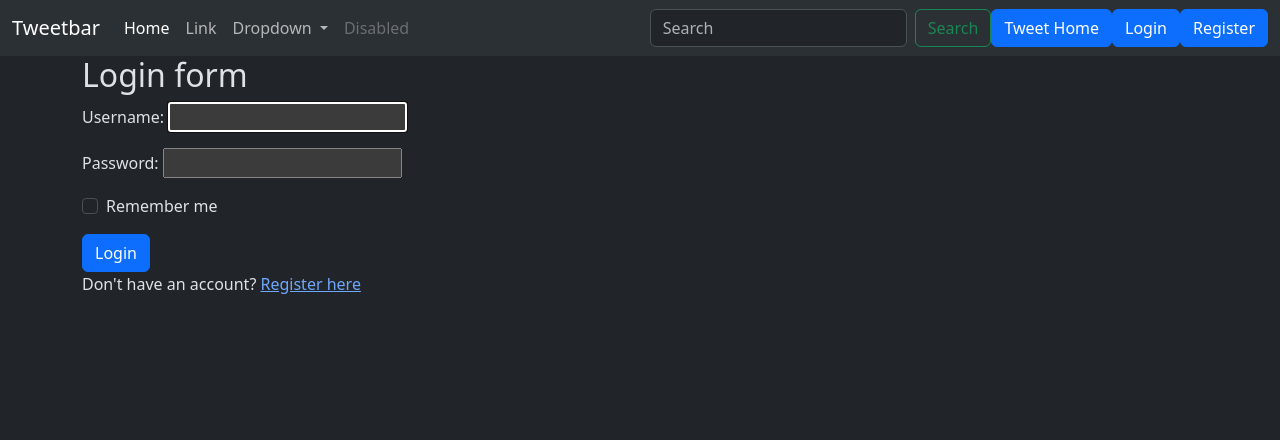
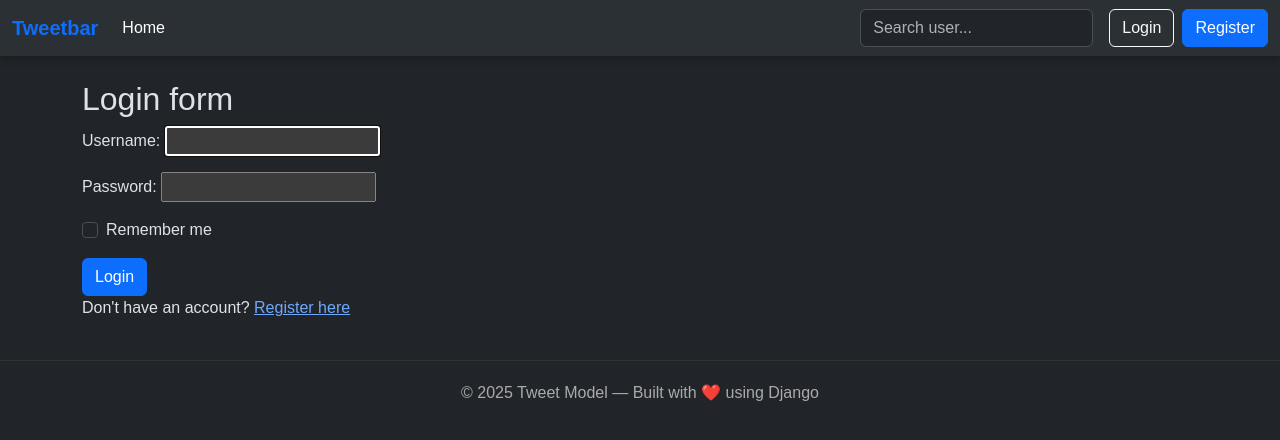
Before and after one commit to paras-bista/Tweet_Model, a Django app: page /login/ in a window 1280 px wide. Shown: the top 440 px of the page. Run offline with Django 5.2, Linux system fonts and the light colour scheme.

Commit message:
Fix homepage layout and improve unauthenticated user view

```diff
--- a/templates/layout.html
+++ b/templates/layout.html
@@ -1,6 +1,6 @@
 {% load static %}
 <!DOCTYPE html>
-<html lang="en"data-bs-theme="dark">
+<html lang="en" data-bs-theme="dark">
   <head>
     <meta charset="UTF-8" />
     <meta name="viewport" content="width=device-width, initial-scale=1.0" />
@@ -10,13 +10,60 @@
       integrity="sha384-QWTKZyjpPEjISv5WaRU9OFeRpok6YctnYmDr5pNlyT2bRjXh0JMhjY6hW+ALEwIH"
       crossorigin="anonymous"
     />
+    <script
+      src="https://cdn.jsdelivr.net/npm/bootstrap@5.3.3/dist/js/bootstrap.bundle.min.js"
+      crossorigin="anonymous"
+    ></script>
+
+    <style>
+
+
+      body {
+        font-family: "Poppins", sans-serif;
+      }
+      .navbar {
+        backdrop-filter: blur(10px);
+        box-shadow: 0 2px 10px rgba(0, 0, 0, 0.3);
+      }
+      .form-control:focus {
+        box-shadow: none;
+        border-color: #0d6efd;
+      }
+      .search-results {
+        position: absolute;
+        background-color: #212529;
+        border: 1px solid #444;
+        width: 250px;
+        border-radius: 5px;
+        z-index: 1000;
+      }
+      .search-results li {
+        list-style: none;
+        padding: 8px 12px;
+        cursor: pointer;
+      }
+      .search-results li:hover {
+        background-color: #343a40;
+      }
+      footer {
+        text-align: center;
+        padding: 20px;
+        margin-top: 40px;
+        color: #aaa;
+        border-top: 1px solid #333;
+      }
+    </style>
+
     <title>{% block title %}ChaiHeadq{% endblock %}</title>
   </head>
-  <body >
+
+  <body>
     <header>
       <nav class="navbar navbar-expand-lg bg-body-tertiary">
         <div class="container-fluid">
-          <a class="navbar-brand" href="#">Tweetbar</a>
+          <a class="navbar-brand fw-bold text-primary" href="{% url 'tweet_list' %}">
+            Tweetbar
+          </a>
           <button
             class="navbar-toggler"
             type="button"
@@ -28,58 +75,38 @@
           >
             <span class="navbar-toggler-icon"></span>
           </button>
+
           <div class="collapse navbar-collapse" id="navbarSupportedContent">
             <ul class="navbar-nav me-auto mb-2 mb-lg-0">
               <li class="nav-item">
-                <a class="nav-link active" aria-current="page" href="#">Home</a>
-              </li>
-              <li class="nav-item">
-                <a class="nav-link" href="#">Link</a>
-              </li>
-              <li class="nav-item dropdown">
-                <a
-                  class="nav-link dropdown-toggle"
-                  href="#"
-                  role="button"
-                  data-bs-toggle="dropdown"
-                  aria-expanded="false"
-                >
-                  Dropdown
+                <a class="nav-link active" aria-current="page" href="{% url 'tweet_list' %}">
+                  Home
                 </a>
-                <ul class="dropdown-menu">
-                  <li><a class="dropdown-item" href="#">Action</a></li>
-                  <li><a class="dropdown-item" href="#">Another action</a></li>
-                  <li><hr class="dropdown-divider" /></li>
-                  <li>
-                    <a class="dropdown-item" href="#">Something else here</a>
-                  </li>
-                </ul>
-              </li>
-              <li class="nav-item">
-                <a class="nav-link disabled" aria-disabled="true">Disabled</a>
               </li>
             </ul>
-            <form class="d-flex" role="search">
+
+            <!-- Modern Search -->
+            <div class="position-relative me-3">
               <input
-                class="form-control me-2"
+                id="searchInput"
+                class="form-control"
                 type="search"
-                placeholder="Search"
+                placeholder="Search user..."
                 aria-label="Search"
+                autocomplete="off"
               />
-              <button class="btn btn-outline-success" type="submit">
-                Search
-              </button>
-            </form>
-            <a href="" class="btn btn-primary">Tweet Home</a>
+              <ul id="searchResults" class="search-results d-none"></ul>
+            </div>
+
             {% if user.is_authenticated %}
-            <form  method="POST" action="{% url 'logout'%}">
-              {%csrf_token%}
-              <button class="btn btn-primary">Logout</button>
-            </form>
-            {%else%}
-            <a href="{% url 'login' %}" class="btn btn-primary">Login</a>
-            <a href="{% url 'register' %}" class="btn btn-primary">Register</a>
-            {%endif%}
+              <form method="POST" action="{% url 'logout' %}">
+                {% csrf_token %}
+                <button class="btn btn-outline-light me-2">Logout</button>
+              </form>
+            {% else %}
+              <a href="{% url 'login' %}" class="btn btn-outline-light me-2">Login</a>
+              <a href="{% url 'register' %}" class="btn btn-primary">Register</a>
+            {% endif %}
           </div>
         </div>
       </nav>
@@ -87,20 +114,45 @@
 
     <main>
       {% if messages %}
-        <div class="messages">
+        <div class="container mt-3">
           {% for message in messages %}
-            <div class="message {{ message.tags }}">
-              {{ message }}
-            </div>
+            <div class="alert alert-{{ message.tags }}">{{ message }}</div>
           {% endfor %}
         </div>
       {% endif %}
 
-      <div class="container">{% block content %} {% endblock %}</div>
+      <div class="container mt-4">{% block content %}{% endblock %}</div>
     </main>
 
     <footer>
-      <!-- Add your footer content here -->
+      <p>© 2025 Tweet Model — Built with ❤️ using Django</p>
     </footer>
+
+    <script>
+      // Example JS for fake search (you can later link it with Django view)
+      const searchInput = document.getElementById("searchInput");
+      const searchResults = document.getElementById("searchResults");
+
+      const users = ["virat_kohli", "cristiano", "elonmusk", "paras_bista", "django_dev"];
+
+      searchInput.addEventListener("input", function () {
+        const query = this.value.toLowerCase();
+        searchResults.innerHTML = "";
+        if (query.length > 0) {
+          const filtered = users.filter((u) => u.includes(query));
+          filtered.forEach((user) => {
+            const li = document.createElement("li");
+            li.textContent = user;
+            li.onclick = () => {
+              window.location.href = `/profile/${user}/`;
+            };
+            searchResults.appendChild(li);
+          });
+          searchResults.classList.remove("d-none");
+        } else {
+          searchResults.classList.add("d-none");
+        }
+      });
+    </script>
   </body>
 </html>
```
Also changed, not shown: settings.py (deleted, +0 -15 lines), tweet/templates/index.html (+16 -4 lines), urls.py (deleted, +0 -9 lines), db.sqlite3, media/photos/sydney.webp (added).
